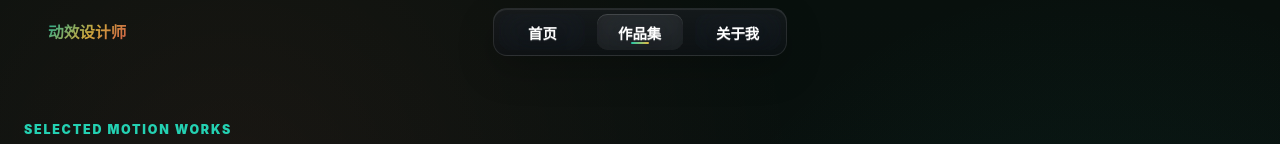
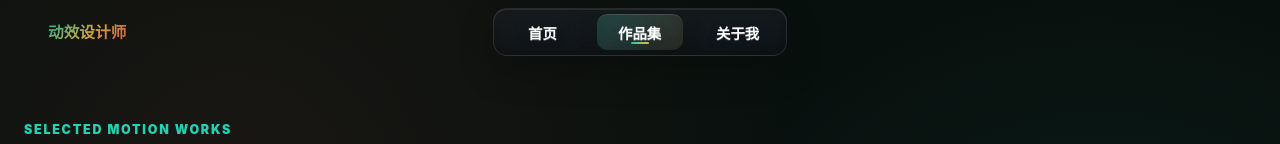
Before and after one commit to haoxiaoshuai97-eng/jianli, a React (Vite) app: page /portfolio in a window 1280 px wide. Shown: the top 144 px of the page. Built offline with nearby package versions, Linux system fonts and the light colour scheme.

Commit message:
restore navbar glow behavior

```diff
--- a/src/components/Navbar.css
+++ b/src/components/Navbar.css
@@ -84,29 +84,23 @@
   -webkit-backdrop-filter: blur(18px) saturate(1.35);
 }
 
-.nav-glow {
+.border-glow::before,
+.border-glow::after {
+  content: '';
   position: absolute;
-  left: var(--border-x);
-  top: var(--border-y);
+  inset: 0;
+  border-radius: inherit;
   pointer-events: none;
-  opacity: var(--border-opacity);
-  transition: opacity 0.22s ease, transform 0.18s ease;
-  transform: translate3d(-50%, -50%, 0);
 }
 
-.nav-glow-border {
-  inset: 0;
-  left: 0;
-  top: 0;
-  transform: none;
-  border-radius: inherit;
+.border-glow::before {
   padding: 1px;
   background:
     radial-gradient(
       130px circle at var(--border-x) var(--border-y),
-      rgba(255, 244, 176, 0.98),
-      rgba(255, 99, 197, 0.58) 34%,
-      rgba(105, 158, 255, 0.5) 58%,
+      rgba(255, 244, 176, calc(var(--border-opacity) * 0.98)),
+      rgba(255, 99, 197, calc(var(--border-opacity) * 0.58)) 34%,
+      rgba(105, 158, 255, calc(var(--border-opacity) * 0.5)) 58%,
       transparent 74%
     );
   mask:
@@ -117,7 +111,14 @@
     linear-gradient(#000 0 0) content-box,
     linear-gradient(#000 0 0);
   -webkit-mask-composite: xor;
+  opacity: 1;
+  transition: background 0.18s ease, opacity 0.22s ease;
   z-index: 2;
+}
+
+.border-glow::after {
+  display: none;
+  z-index: 0;
 }
 
 .nav-link {
@@ -130,7 +131,7 @@
   min-width: 86px;
   padding: 0;
   transition: color 0.3s ease;
-  z-index: 3;
+  z-index: 1;
   display: inline-flex;
   align-items: center;
   justify-content: center;
@@ -150,10 +151,12 @@
 
 .nav-link.active {
   color: #ffffff;
-  background: rgba(255, 255, 255, 0.075);
+  background:
+    linear-gradient(120deg, rgba(36, 209, 178, 0.18), rgba(247, 201, 72, 0.08)),
+    rgba(255, 255, 255, 0.06);
   box-shadow:
-    inset 0 1px 0 rgba(255, 255, 255, 0.14),
-    inset 0 -10px 20px rgba(0, 0, 0, 0.14);
+    inset 0 1px 0 rgba(255, 255, 255, 0.12),
+    inset 0 -10px 22px rgba(0, 0, 0, 0.12);
 }
 
 .nav-indicator {
--- a/src/components/Navbar.jsx
+++ b/src/components/Navbar.jsx
@@ -32,7 +32,7 @@ const Navbar = () => {
         </Link>
 
         <div
-          className="nav-links"
+          className="nav-links border-glow"
           ref={navLinksRef}
           onPointerMove={(event) => {
             const nav = navLinksRef.current;
@@ -49,7 +49,6 @@ const Navbar = () => {
             navLinksRef.current?.style.setProperty('--border-opacity', '0');
           }}
         >
-          <span className="nav-glow nav-glow-border" aria-hidden="true" />
           {navItems.map((item) => (
             <Link
               key={item.path}
```
